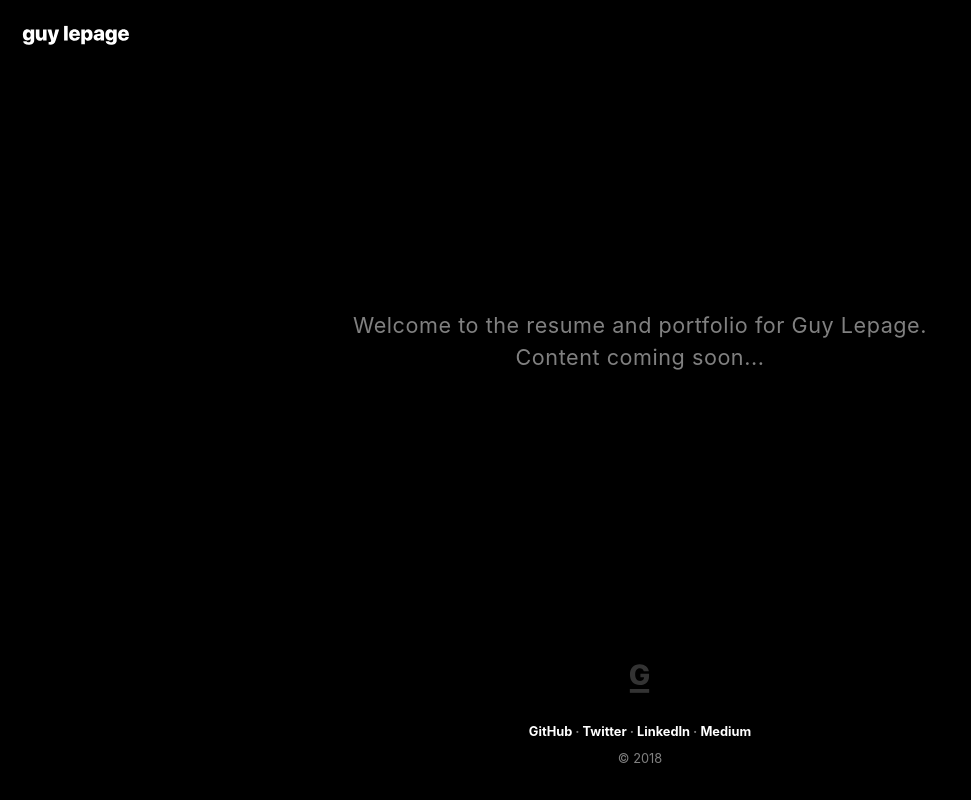
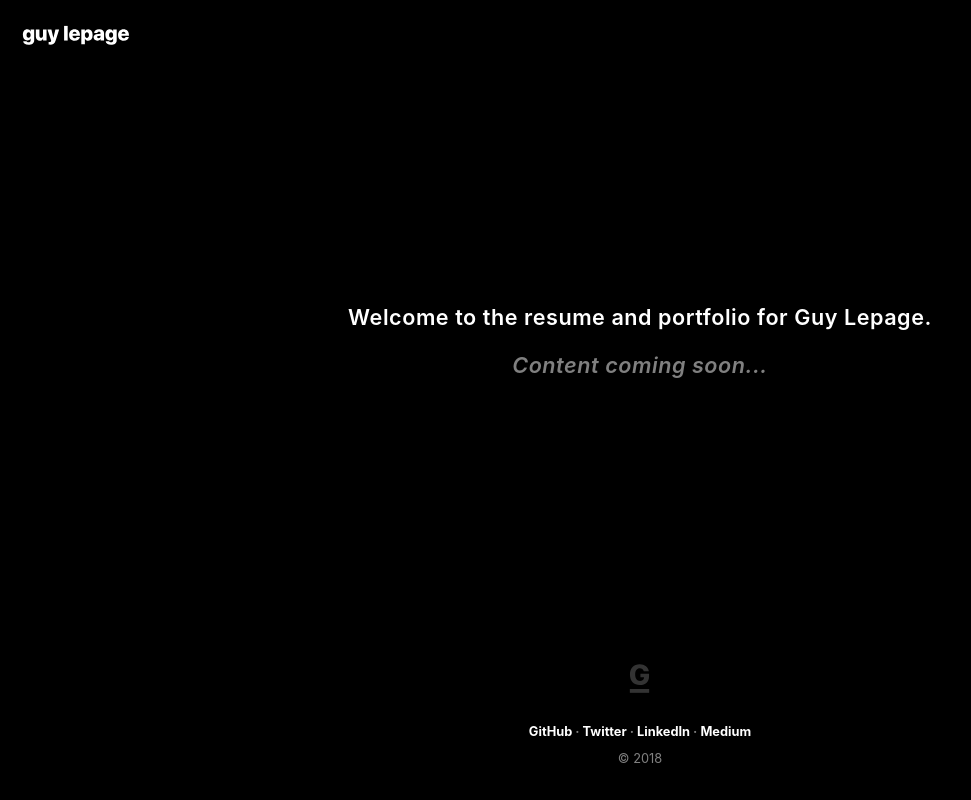
Before and after one commit to guylepage3/lepage.cc, a React (Create React App) app: page / in a window 1280 px wide. Shown: the whole page, without its empty margins (0-971 px from the left). Built offline with nearby package versions, Linux system fonts and the light colour scheme.

Commit message:
update to hero content
Signed-off-by: Guy Lepage <guylepage3@gmail.com>

```diff
--- a/src/components/Hero.js
+++ b/src/components/Hero.js
@@ -12,8 +12,12 @@ class Hero extends Component {
         <h1 className="display-3 text-white font-weight-bold">
         </h1>
         <div className="lead text-white-50">
-          Welcome to the resume and portfolio for Guy Lepage.<br />
-          Content coming soon...
+          <p className="text-white">
+            Welcome to the resume and portfolio for Guy Lepage.
+          </p>
+          <p>
+            <i>Content coming soon...</i>
+          </p>
         </div>
       </main>
     );
--- a/src/styles/App.css
+++ b/src/styles/App.css
@@ -10,7 +10,7 @@
 
 .lead {
   font-size: 1.5rem;
-  font-weight: 400;
+  font-weight: 600;
   letter-spacing: 0.025em;
 }
 
```
